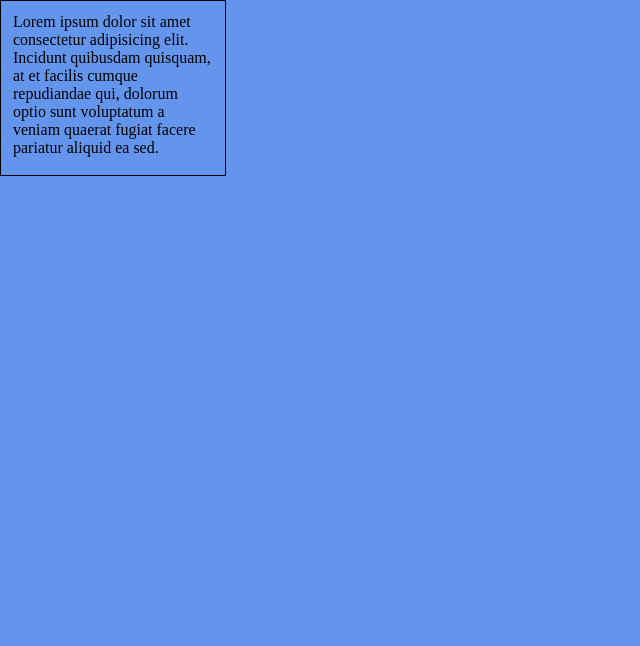
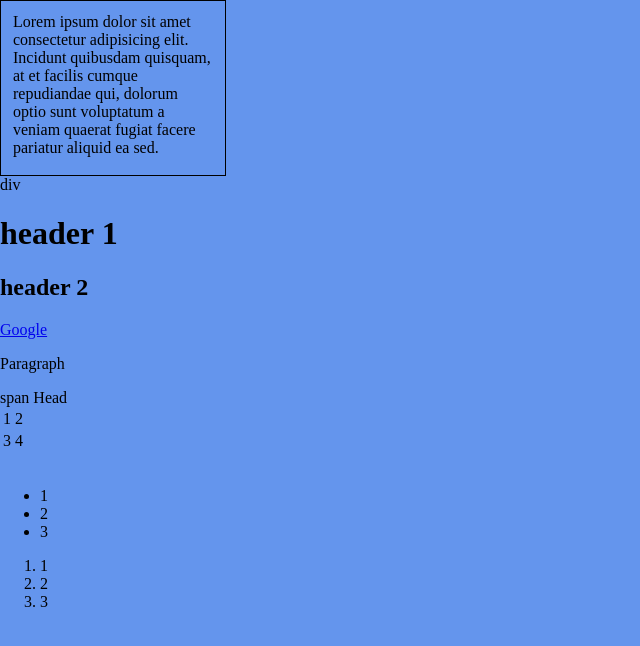
Before and after one commit to OfficialKepik/html, a plain HTML site: page simple/index.html in a window 1280 px wide. Shown: the whole page, without its empty margins (0-640 px from the left). Drawn offline with Linux system fonts and the light colour scheme.

Commit message:
version 0.0.2

```diff
--- a/index.html
+++ b/simple/index.html
@@ -5,12 +5,34 @@
     <meta http-equiv="X-UA-Compatible" content="IE=edge">
     <meta name="viewport" content="width=device-width, initial-scale=1.0">
     <title>Not Bad Site</title>
-    <link rel="stylesheet" href="style.css">
+    <link rel="stylesheet" href="../styles/style.css">
 </head>
 
 <body>
 
 <p class="p1">Lorem ipsum dolor sit amet consectetur adipisicing elit. Incidunt quibusdam quisquam, at et facilis cumque repudiandae qui, dolorum optio sunt voluptatum a veniam quaerat fugiat facere pariatur aliquid ea sed.</p>
+<div>div</div>
+<h1>header 1</h1>
+<h2>header 2</h2>
+<a href="https://google.com">Google</a>
+<p>Paragraph</p>
+<span>span</span>
+<table>
+    <thead>Head</thead>
+    <tr><td>1</td><td>2</td></tr>
+    <tr><td>3</td><td>4</td></tr>
+</table>
+<img src="">
+<ul>
+    <li>1</li>
+    <li>2</li>
+    <li>3</li>
+</ul>
+<ol>
+    <li>1</li>
+    <li>2</li>
+    <li>3</li>
+</ol>
 
 </body>
 
--- /dev/null
+++ b/styles/layout.css
@@ -0,0 +1,22 @@
+div {
+    width: 100%;
+    font-size: 20px;
+    display: flex;
+    justify-content: center;
+    align-items: center;
+}
+
+.header {
+    background-color: bisque;
+    height: 10vh;
+}
+
+.section {
+    background-color: chartreuse;
+    height: 80vh;
+}
+
+.footer {
+    background-color: blueviolet;
+    height: 10vh;
+}
```
Also changed, not shown: simple/layout.html (added, +18 -0 lines), image/layout1.webp (added), image/rose.jpg (added), styles/style.css (renamed from style.css).
